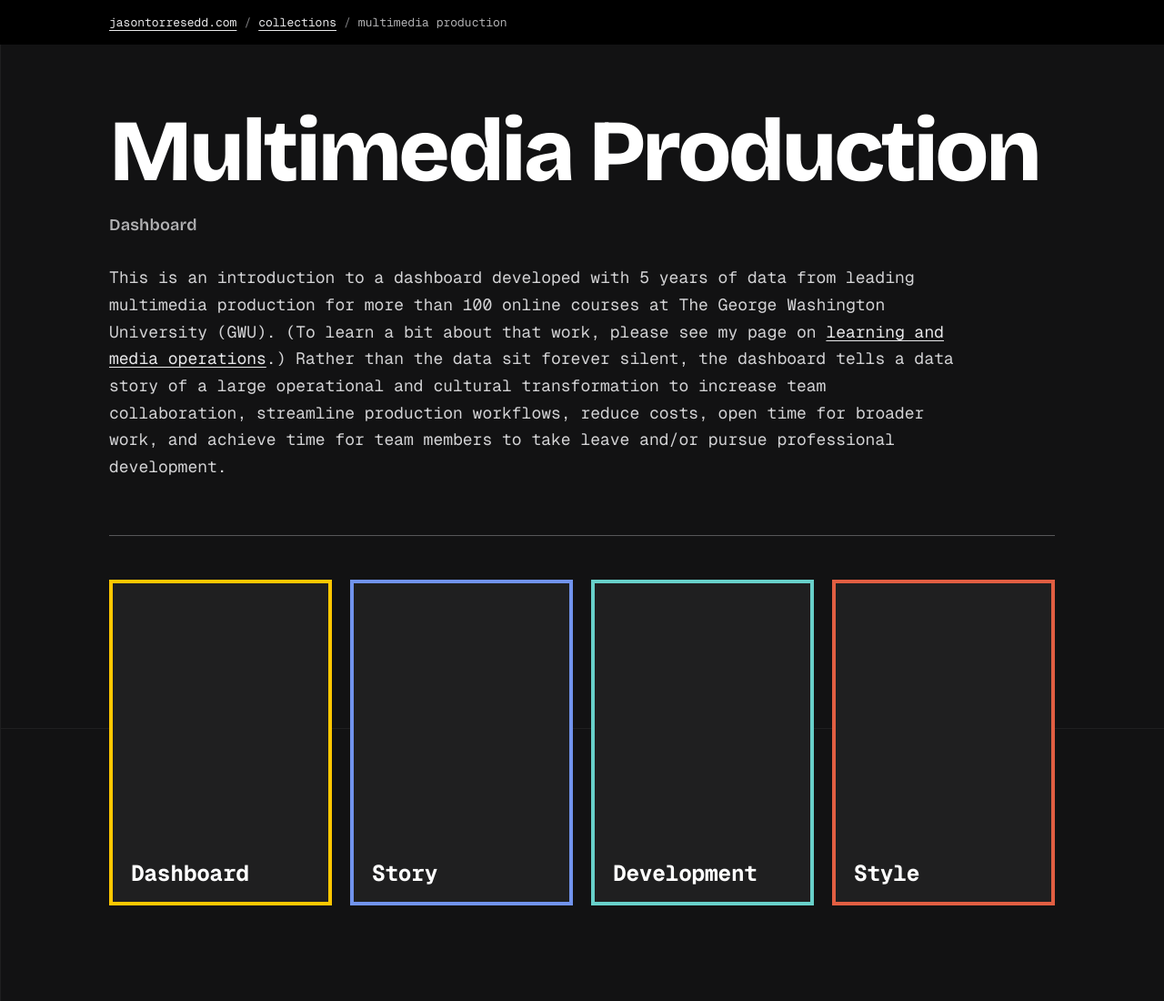
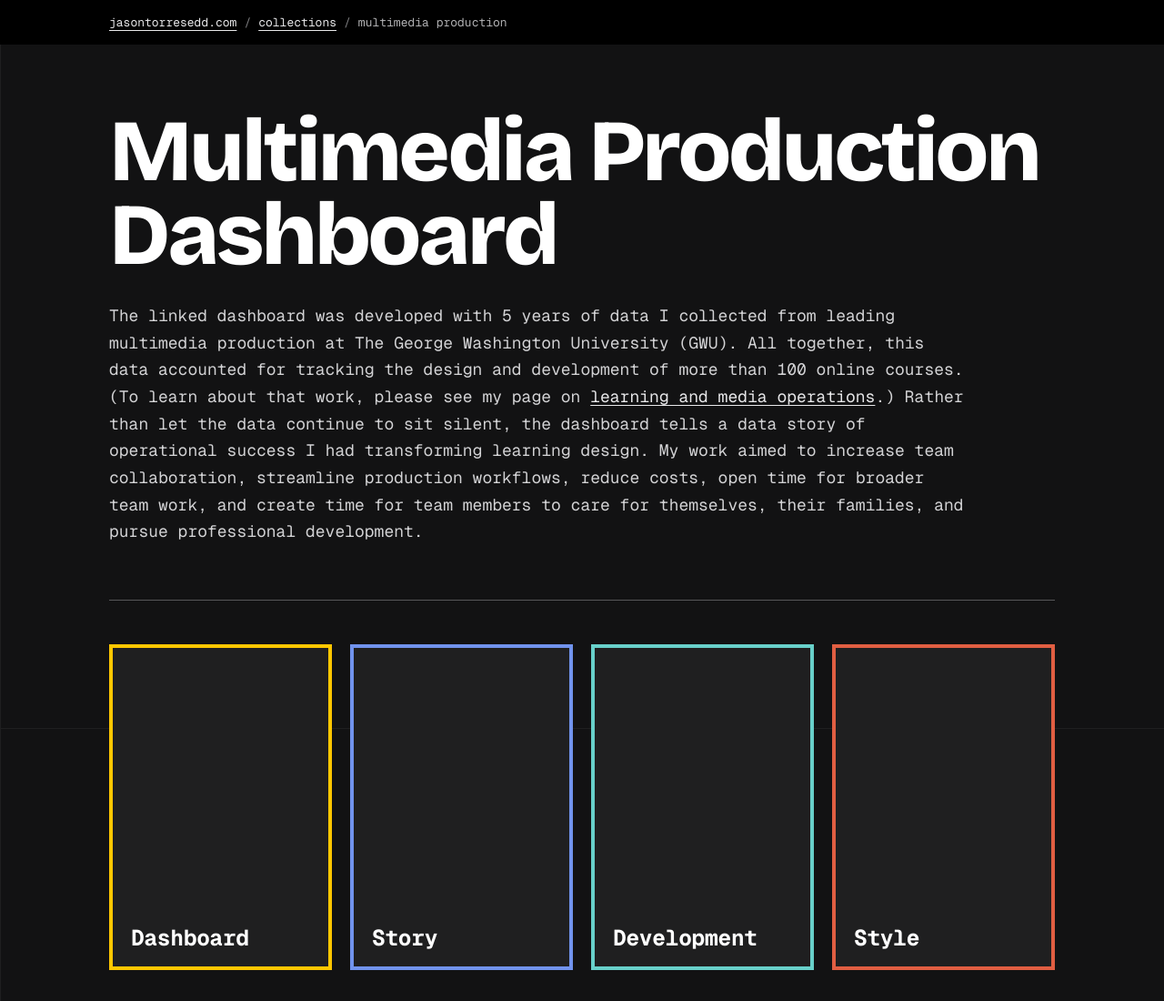
Before and after one commit to jasontorresedd/jasontorresedd.github.io, a plain HTML site: page sec-col/db-media-production.html in a window 1280 px wide. Shown: the top 1100 px of the page at 91% size. Drawn offline with Linux system fonts and the light colour scheme.

Commit message:
hero section revisions

```diff
--- a/sec-col/db-media-production.html
+++ b/sec-col/db-media-production.html
@@ -27,9 +27,9 @@
     <!-- ===== HERO ===== -->
     <header class="hero hero--after-crumbbar">
       <div class="wrapper">
-        <h1>Multimedia Production</h1>
-        <p class="hero-tag">Dashboard</p>
-        <p class="hero__lede">This is an introduction to a dashboard developed with 5 years of data from leading multimedia production for more than 100 online courses at The George Washington University &lpar;GWU&rpar;. &lpar;To learn a bit about that work, please see my page on <a href="/sec-ep/gwu-learning-ops.html" target="_blank" rel="noopener noreferrer">learning and media operations</a>.&rpar; Rather than the data sit forever silent, the dashboard tells a data story of a large operational and cultural transformation to increase team collaboration, streamline production workflows, reduce costs, open time for broader work, and achieve time for team members to take leave and/or pursue professional development.</p>
+        <h1>Multimedia Production Dashboard</h1>
+        <!-- <p class="hero-tag">Dashboard</p> -->
+        <p class="hero__lede">The linked dashboard was developed with 5 years of data I collected from leading multimedia production at The George Washington University &lpar;GWU&rpar;. All together, this data accounted for tracking the design and development of more than 100 online courses. &lpar;To learn about that work, please see my page on <a href="/sec-ep/gwu-learning-ops.html" target="_blank" rel="noopener noreferrer">learning and media operations</a>.&rpar; Rather than let the data continue to sit silent, the dashboard tells a data story of operational success I had transforming learning design. My work aimed to increase team collaboration, streamline production workflows, reduce costs, open time for broader team work, and create time for team members to care for themselves, their families, and pursue professional development.</p>
       </div>
     </header>
 
```
Also changed, not shown: sec-col/db-mobile-data.html (+3 -3 lines).
